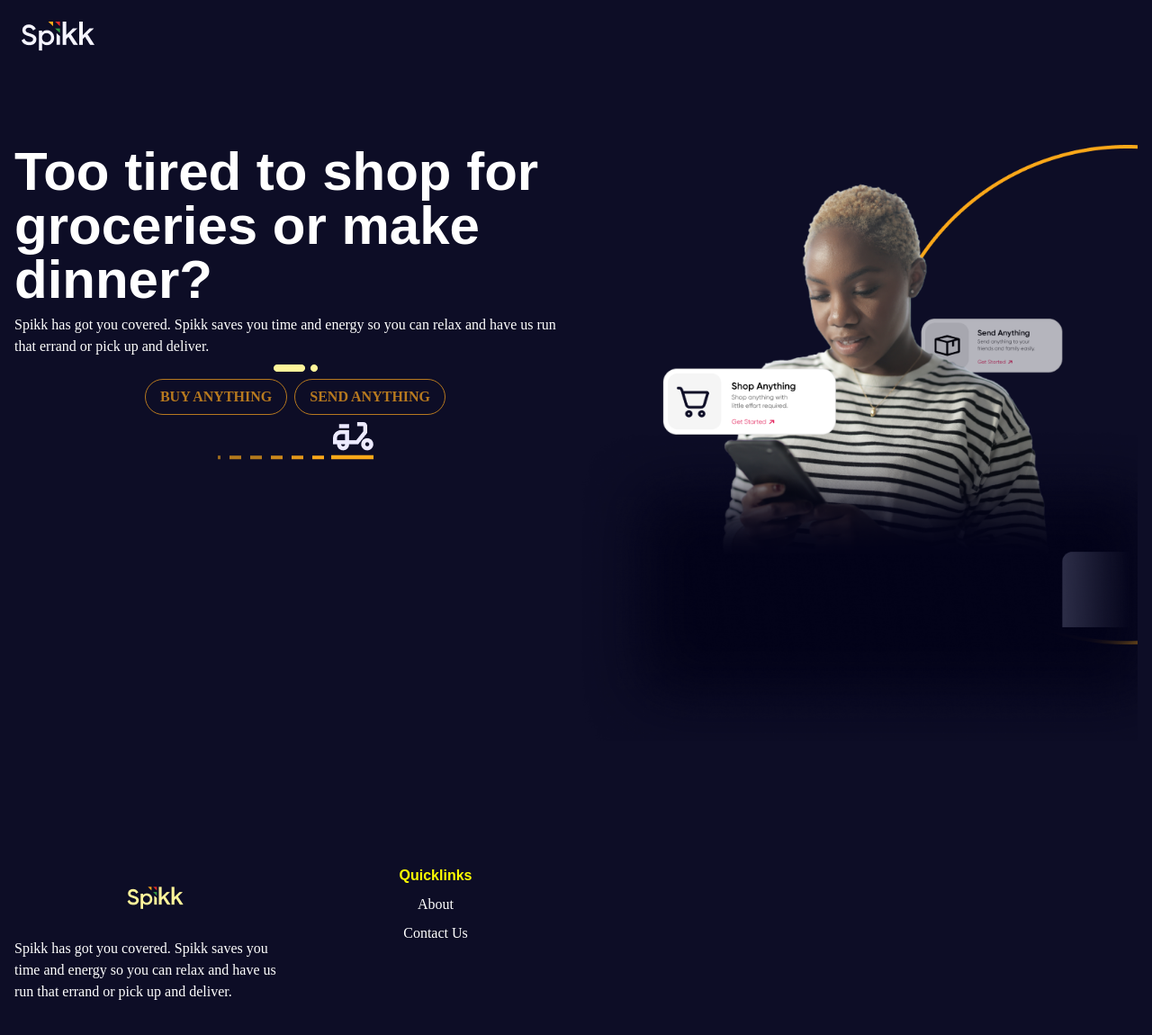
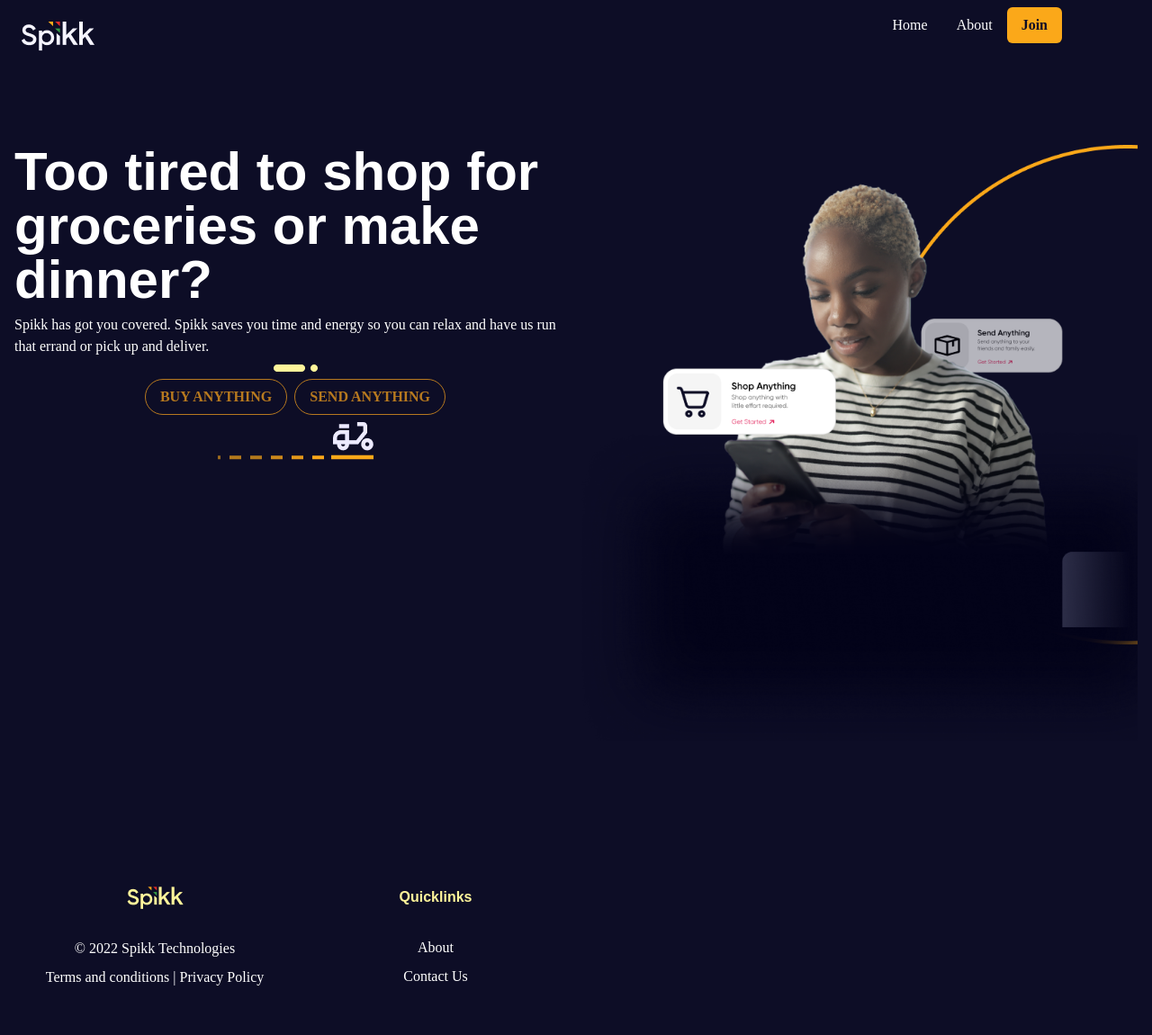
Before and after one commit to cargle-org/spikk-web-frontend, a React (Create React App) app: page / in a window 1280 px wide. Shown: the top 1150 px of the page at 90% size. Built offline with nearby package versions, Linux system fonts and the light colour scheme.

Commit message:
extra modif to header

```diff
--- a/src/components/landing/LandingFooter.tsx
+++ b/src/components/landing/LandingFooter.tsx
@@ -8,15 +8,18 @@
       <Container maxW='container.x1' bg='#0D0D26'>
         <Flex h='50vh' py={20}>
           <VStack w='full' h='full'>
-            <Box>
+            {/* <Box> */}
               <Image p={6} src={spikklogo} alt='Spikk Logo' />
-            </Box>
+            {/* </Box> */}
             <Text fontSize='1xl' style={{color:'white'}}>
-              Spikk has got you covered. Spikk saves you time and energy so you can relax and have us run that errand or pick up and deliver.
+              © 2022 Spikk Technologies
+            </Text>
+            <Text fontSize='1xl' style={{color:'white'}}>
+              Terms and conditions | Privacy Policy
             </Text>
           </VStack>
           <VStack w='full' h='full' >
-            <Heading as='h4' size='1xl' style={{color:'yellow'}}>
+            <Heading as='h4' size='1xl' style={{color:'#FFF59A'}} m={6}>
               Quicklinks
             </Heading>
             <Text fontSize='1xl' style={{color:'white'}}>
@@ -30,7 +33,7 @@
 
           </VStack>
           <VStack w='full' h='full' >
-            <Heading as='h4' size='1xl' style={{color:'yellow'}}>
+            <Heading as='h4' size='1xl' style={{color:'#FFF59A'}}>
             </Heading>
             <Text fontSize='1xl' style={{color:'white'}}>
             </Text>
--- a/src/components/landing/LandingHeader.tsx
+++ b/src/components/landing/LandingHeader.tsx
@@ -1,12 +1,24 @@
 import React from 'react'
-import { Image, Box, Button } from '@chakra-ui/react'
+import { Image, Box, Button, Spacer, Flex } from '@chakra-ui/react'
 import spikklogo from "./spikklogo.png";
 const LandingHeader = () => {
   return (
 
     <div>
-      <Box bg='#0D0D26'>
+      <Flex bg='#0D0D26'>
+        <Box>
           <Image p={6} src={spikklogo} alt='Spikk Logo' />
+        </Box>
+
+        <Spacer />
+        <Box p='4' style={{color:'white'}}>
+          Home
+        </Box>
+        <Box p='4' style={{color:'white'}}>
+          About
+        </Box>
+        <Box pr={100} pt={2}>
+          <Button bg='#FBA819' color='#0D0D26'>Join</Button>
         </Box>
         {/* <div style={{color:'white'}}>
             <div>Home</div>
@@ -19,6 +31,8 @@
             <Button bg='#FBA819' color='#0D0D26'>Join</Button>
           </Box>
         </Box> */}
+      </Flex>
+
     </div>
   )
 }
```
Lines whose indentation alone changed are shown as unchanged.
